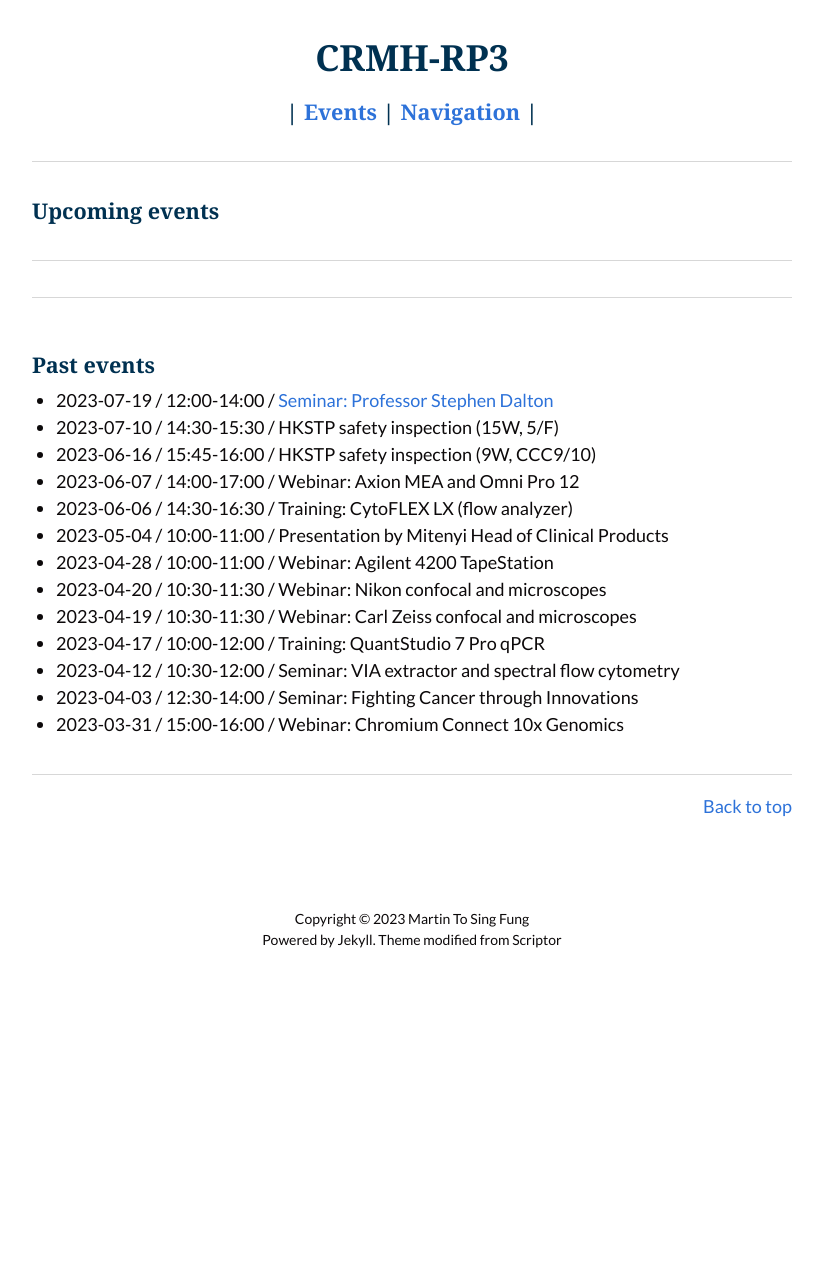
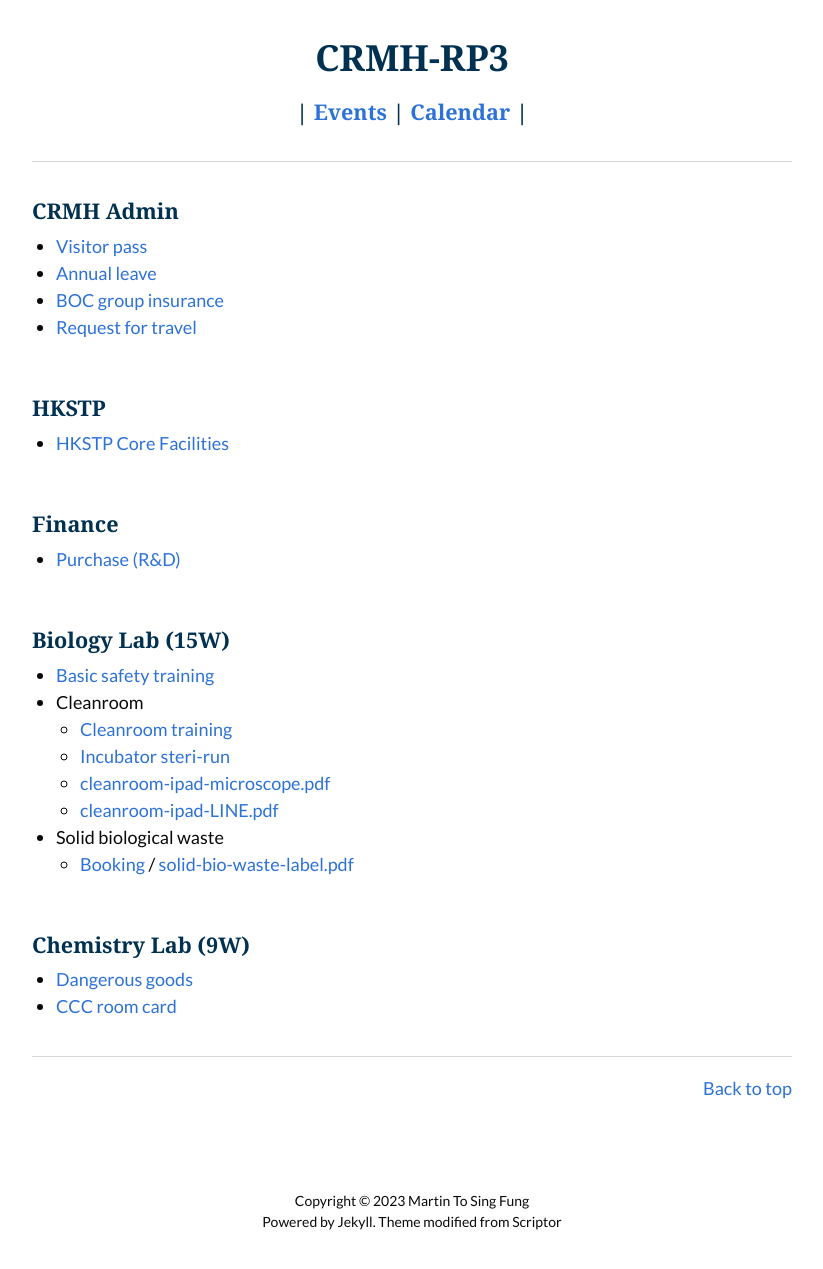
Before and after one commit to CRMH3/crmh3.github.io, a Jekyll site: the page built from index.md, in a window 1280 px wide. Shown: the whole page, without its empty margins (228-1051 px from the left). Built offline with Jekyll 4.4.1, drawn with Linux system fonts in a browser that asks for light colours; before the commit the page ends 987 px from its top, so only the background shows below that.

Commit message:
Add files via upload

```diff
--- a/_config.yml
+++ b/_config.yml
@@ -28,8 +28,8 @@
 
 # Site navigation - each item must have a title and a url.
 navigation:
-  - text: Navigation
-    url: /nav
+  - text: Calendar
+    url: https://calendar.google.com/calendar/embed?src=0d83f07c7b3ffb3d043313721dfc303648ba5a91fd6034c547a47f40e8d6bc75%40group.calendar.google.com&ctz=Asia%2FHong_Kong
 # The shortname for your Disqus site to enable comments.
 disqus:
 
--- a/index.md
+++ b/index.md
@@ -3,22 +3,34 @@
 title: CRMH-RP3
 ---
 
-## Upcoming events
+## CRMH Admin
 
-****
+- [Visitor pass](/visitor-pass.html)
+- [Annual leave](/annual-leave.html)
+- [BOC group insurance](/boc-group-insurance.html)
+- [Request for travel](/request-for-travel.html)
 
----
-## Past events
-- 2023-07-19 / 12:00-14:00 / [Seminar: Professor Stephen Dalton](/2023-07-19-stephen-dalton.html)
-- 2023-07-10 / 14:30-15:30 / HKSTP safety inspection (15W, 5/F)
-- 2023-06-16 / 15:45-16:00 / HKSTP safety inspection (9W, CCC9/10)
-- 2023-06-07 / 14:00-17:00 / Webinar: Axion MEA and Omni Pro 12
-- 2023-06-06 / 14:30-16:30 / Training: CytoFLEX LX (flow analyzer)
-- 2023-05-04 / 10:00-11:00 / Presentation by Mitenyi Head of Clinical Products
-- 2023-04-28 / 10:00-11:00 / Webinar: Agilent 4200 TapeStation
-- 2023-04-20 / 10:30-11:30 / Webinar: Nikon confocal and microscopes
-- 2023-04-19 / 10:30-11:30 / Webinar: Carl Zeiss confocal and microscopes
-- 2023-04-17 / 10:00-12:00 / Training: QuantStudio 7 Pro qPCR
-- 2023-04-12 / 10:30-12:00 / Seminar: VIA extractor and spectral flow cytometry
-- 2023-04-03 / 12:30-14:00 / Seminar: Fighting Cancer through Innovations
-- 2023-03-31 / 15:00-16:00 / Webinar: Chromium Connect 10x Genomics
+## HKSTP
+
+- [HKSTP Core Facilities](/hkstp-core-facilities.html)
+
+## Finance
+
+- [Purchase (R&D)](/purchase-rnd.html)
+
+## Biology Lab (15W)
+
+- [Basic safety training](/basic-safety-training.html)
+- Cleanroom
+  - [Cleanroom training](/cleanroom-training.html)
+  - [Incubator steri-run](/incubator-steri-run.html)
+  - [cleanroom-ipad-microscope.pdf](/files/cleanroom-ipad-microscope.pdf)
+  - [cleanroom-ipad-LINE.pdf](/files/cleanroom-ipad-line.pdf)
+
+- Solid biological waste
+  - [Booking](https://sbs.hkstp.org/sbs) / [solid-bio-waste-label.pdf](/files/solid-bio-waste-label.pdf)
+
+## Chemistry Lab (9W)
+
+- [Dangerous goods](/dangerous-goods.html)
+- [CCC room card](/ccc-room-card.html)
```
Also changed, not shown: ccc-room-card.md (+3 -4 lines).
